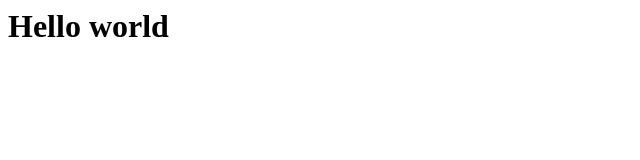
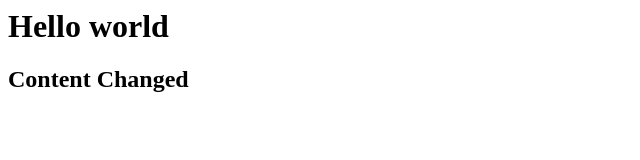
Before and after one commit to kamatsanjeev00/new_repo, a plain HTML site: page index.html in a window 1280 px wide. Shown: the whole page, without its empty margins (0-640 px from the left). Drawn offline with Linux system fonts and the light colour scheme.

Commit message:
first update through vs code.

```diff
--- a/index.html
+++ b/index.html
@@ -1 +1,2 @@
 <h1>Hello world</h1>
+<h2>Content Changed</h2>
```
Also changed, not shown: about.html (added, +1 -0 lines).
